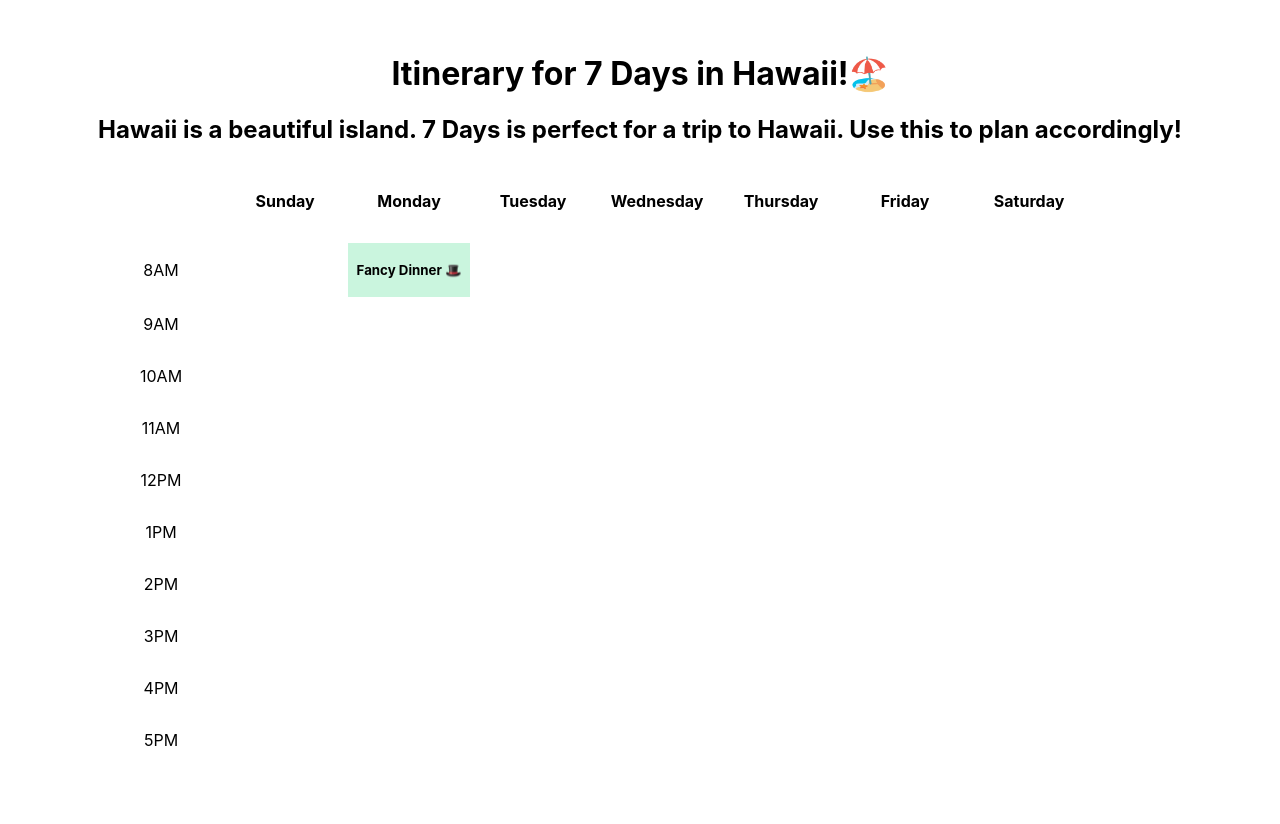
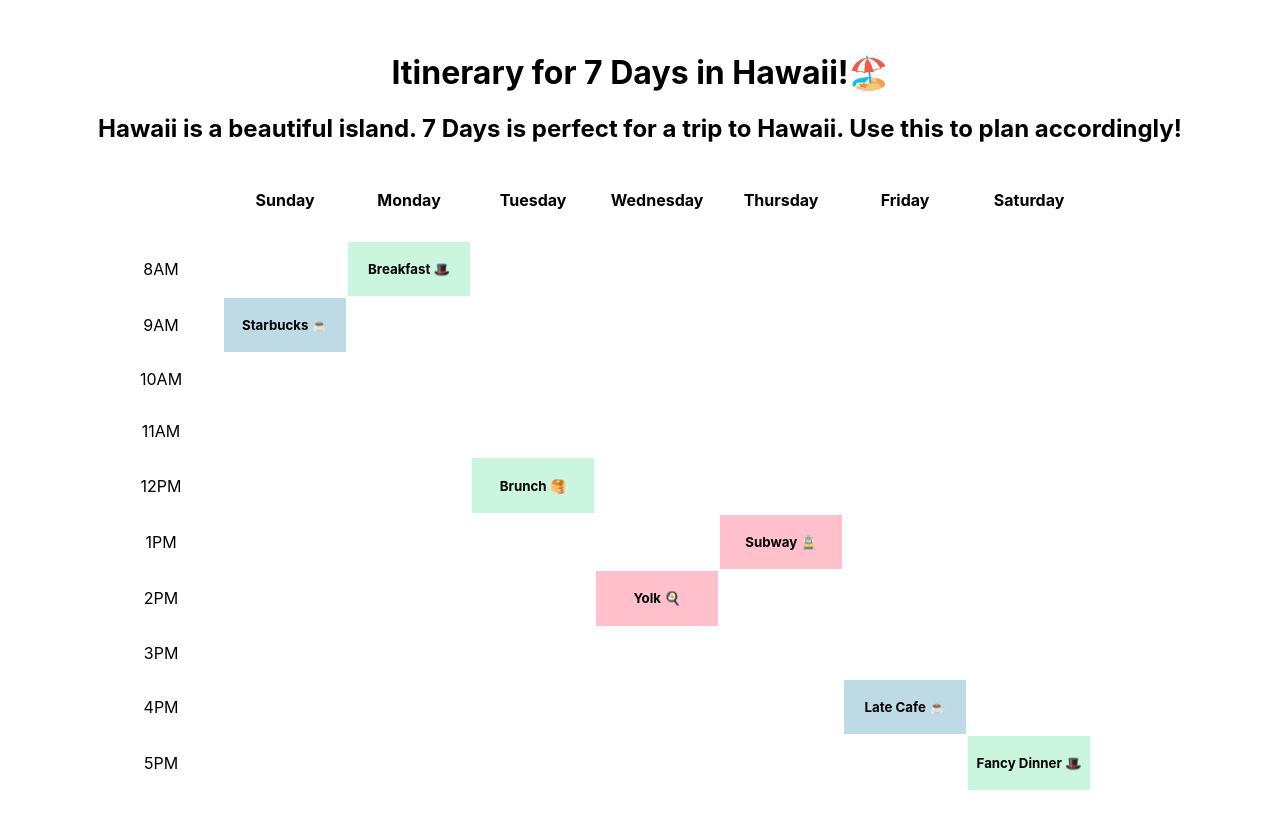
Before and after one commit to docteurj/CodePath-Lab-1-TimeTabled, a React (Vite) app in the folder timetabled/: page / in a window 1280 px wide. Before the commit the page ends 800 px from the top, so only its background shows below. Built offline with nearby package versions, Linux system fonts and the light colour scheme.

Commit message:
Lab 1 Complete (Added More Events)

```diff
--- a/timetabled/src/components/Calendar.jsx
+++ b/timetabled/src/components/Calendar.jsx
@@ -21,7 +21,7 @@ const Calendar = () => {
       <tr>
           <td className="time">8AM</td>
           <Event />
-          <Event event='Fancy Dinner 🎩' color ='green'/>
+          <Event event='Breakfast 🎩' color ='green'/>
           <td></td>
           <td></td>
           <td></td>
@@ -31,7 +31,7 @@ const Calendar = () => {
       </tr>
       <tr>
           <td className="time">9AM</td>
-          <td></td>
+          <Event event='Starbucks ☕️' color ='blue'/>
           <td></td>
           <td></td>
           <td></td>
@@ -63,7 +63,7 @@ const Calendar = () => {
           <td className="time">12PM</td>
           <td></td>
           <td></td>
-          <td></td>
+          <Event event='Brunch 🥞' color ='green' location='Hotel'/>
           <td></td>
           <td></td>
           <td></td>
@@ -75,7 +75,7 @@ const Calendar = () => {
           <td></td>
           <td></td>
           <td></td>
-          <td></td>
+          <Event event='Subway 🚊' color ='pink'/>
           <td></td>
           <td></td>
       </tr>
@@ -84,7 +84,7 @@ const Calendar = () => {
           <td></td>
           <td></td>
           <td></td>
-          <td></td>
+          <Event event='Yolk 🍳' color ='pink'/>
           <td></td>
           <td></td>
           <td></td>
@@ -106,7 +106,7 @@ const Calendar = () => {
           <td></td>
           <td></td>
           <td></td>
-          <td></td>
+          <Event event='Late Cafe ☕️' color ='blue'/>
           <td></td>
       </tr>
       <tr>
@@ -117,7 +117,7 @@ const Calendar = () => {
           <td></td>
           <td></td>
           <td></td>
-          <td></td>
+          <Event event='Fancy Dinner 🎩' color ='green'/>
       </tr>
     </tbody>
   </table>
```
